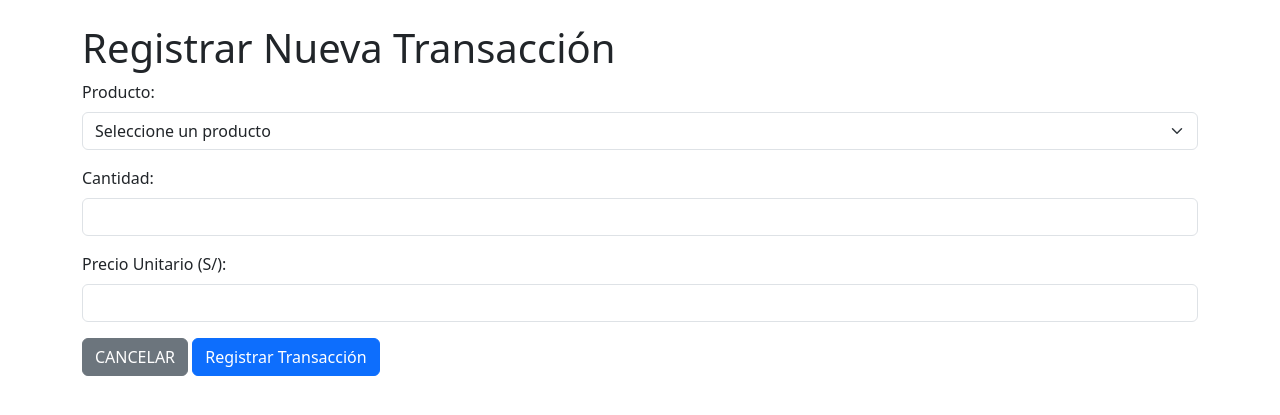
After one commit to Jhonatanisai8/laboratorio-ing-web, a PHP site: template app/views/transaccion/create.php in a window 1280 px wide. The commit adds this page. Shown: the top 415 px of the page. Run offline with PHP 8.4, Linux system fonts and the light colour scheme; the template is opened without the code that fills it, so the values that code supplies are empty.

Commit message:
problema 2; transacciones

```diff
--- a/app/views/index.php
+++ b/app/views/index.php
@@ -18,8 +18,8 @@
 </div>
 <div class="container">
     <div>
-        <a style="margin: 10px;" class="btn btn-primary" href="?controller=producto&action=create">Crear un Nuevo
-            Producto</a>
+        <a style="margin: 10px;" class="btn btn-primary" href="?controller=producto&action=create">Crear Producto</a>
+        <a style="margin: 10px;" class="btn btn-success" href="?controller=transaccion&action=create">Crear Transacción</a>
     </div>
     <div>
         <table class="table table-bordered border-primary">
--- /dev/null
+++ b/app/views/transaccion/create.php
@@ -0,0 +1,45 @@
+<!doctype html>
+<html lang="es">
+<head>
+    <meta charset="UTF-8">
+    <meta name="viewport"
+          content="width=device-width, user-scalable=no, initial-scale=1.0, maximum-scale=1.0, minimum-scale=1.0">
+    <meta http-equiv="X-UA-Compatible" content="ie=edge">
+    <title>Registrar Nueva Transacción</title>
+    <link href="https://cdn.jsdelivr.net/npm/bootstrap@5.3.8/dist/css/bootstrap.min.css" rel="stylesheet">
+</head>
+<body>
+<div class="container mt-4">
+    <h1>Registrar Nueva Transacción</h1>
+
+    <form method="post" action="?controller=transaccion&action=create">
+        <div class="mb-3">
+            <label for="id_producto" class="form-label">Producto:</label>
+            <select class="form-select" id="id_producto" name="id_producto" required>
+                <option value="" disabled selected>Seleccione un producto</option>
+                <?php foreach ($productos as $producto): ?>
+                    <option value="<?php echo htmlspecialchars($producto['id_producto']); ?>">
+                        <?php echo htmlspecialchars($producto['descripcion']); ?>
+                    </option>
+                <?php endforeach; ?>
+            </select>
+        </div>
+
+        <div class="mb-3">
+            <label for="cantidad" class="form-label">Cantidad:</label>
+            <input type="number" class="form-control" id="cantidad" name="cantidad" min="1" required>
+        </div>
+
+        <div class="mb-3">
+            <label for="precio_unitario" class="form-label">Precio Unitario (S/):</label>
+            <input type="number" class="form-control" id="precio_unitario" name="precio_unitario" step="0.01" min="0.01" required>
+        </div>
+
+        <div>
+            <a class="btn btn-secondary" href="?controller=producto&action=index">CANCELAR</a>
+            <button class="btn btn-primary" type="submit">Registrar Transacción</button>
+        </div>
+    </form>
+</div>
+</body>
+</html>
```
Also changed, not shown: app/controller/TransaccionController.php (added, +58 -0 lines), app/models/Transaccion.php (added, +26 -0 lines), .sql.
